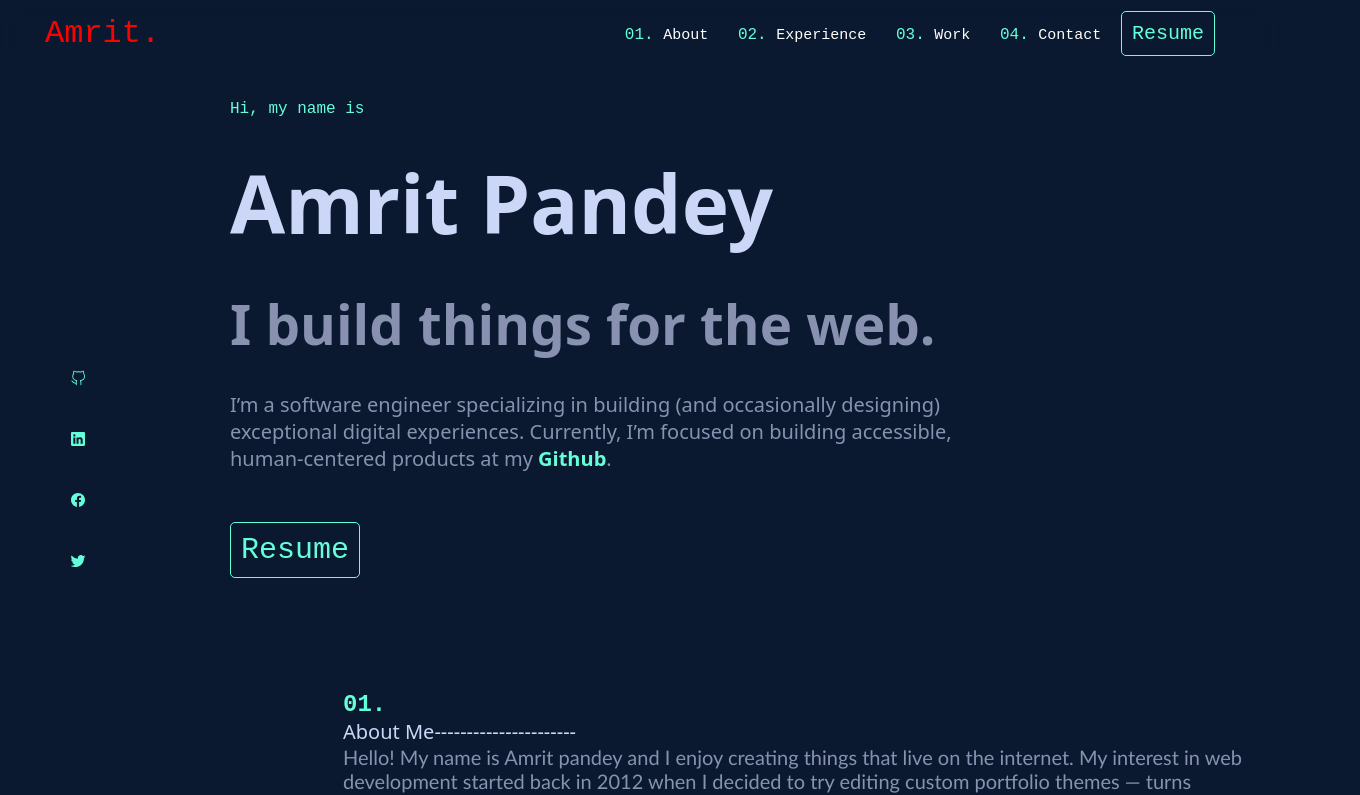
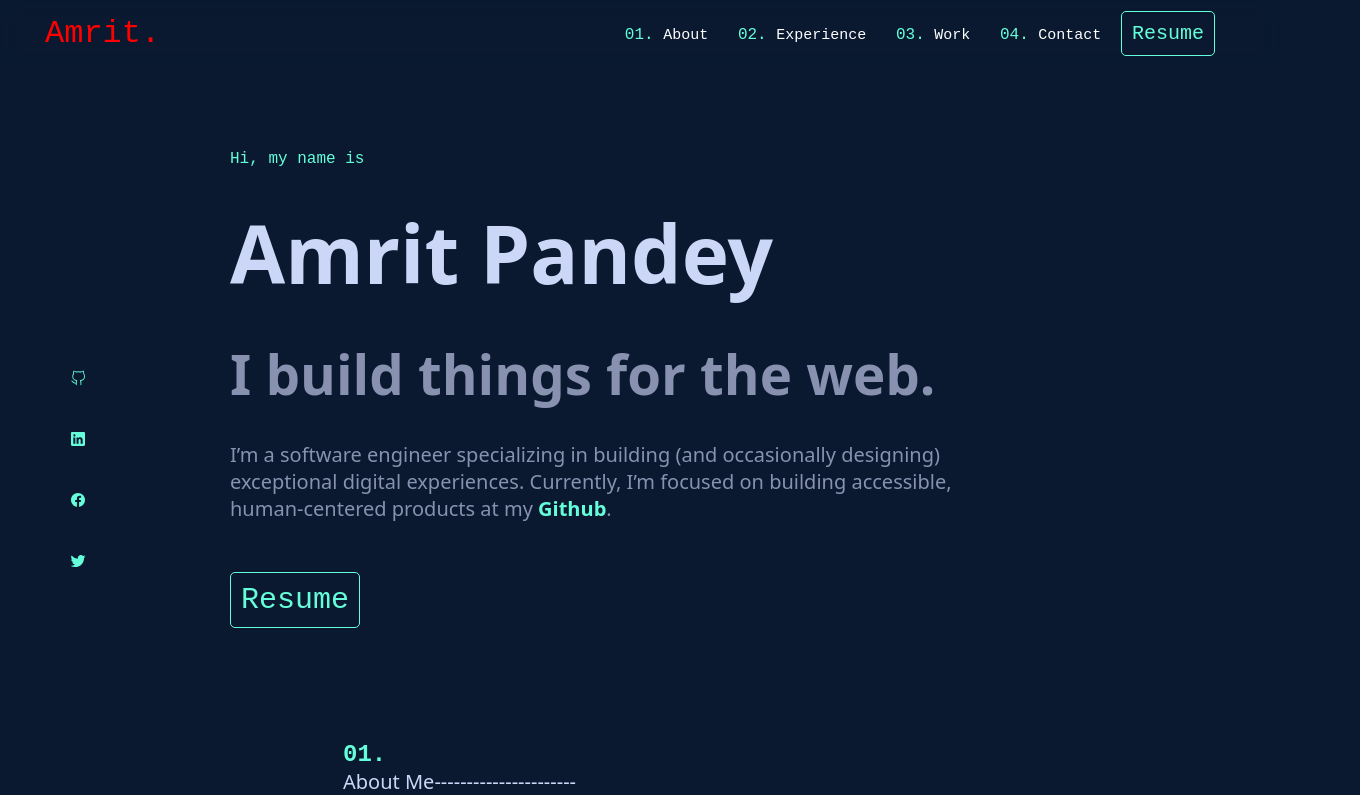
Before and after one commit to amripandey/Amrit-Portfolioweb, a Next.js app: page / in a window 1280 px wide. Shown: the top 795 px of the page, 1360 px wide, since content can reach past the window. Built offline with nearby package versions, Linux system fonts and the light colour scheme.

Commit message:
change some styles

```diff
--- a/components/Header.js
+++ b/components/Header.js
@@ -1,11 +1,12 @@
 import styles from '<import>/styles/Home.module.css'
+import Link from 'next/link'
 
 export default function Header() {
     return (
         <header className={styles.nav}>
                 <div className={styles.logo}>Amrit.</div>
                 <ul>
-                <li>01. <a href="#About">About</a> </li>
+                <li>01. <Link href="#About">About</Link> </li>
                 <li>02. <a href="#Experience">Experience</a> </li>
                 <li>03. <a href="#Work">Work</a> </li>
                 <li>04. <a href="#Contact">Contact</a> </li>
--- a/components/Section.js
+++ b/components/Section.js
@@ -1,5 +1,6 @@
 import styles from '<import>/styles/Home.module.css'
 import Image from 'next/image'
+import Link from 'next/link'
 
 export default function Section() {
   return (
@@ -10,7 +11,8 @@ export default function Section() {
       <p className={styles.p4element}>I’m a software engineer specializing in building (and occasionally designing) exceptional digital experiences. Currently, I’m focused on  building accessible, human-centered products at my <a href="https://github.com/amripandey" target="_blank">Github</a>.</p>
       <div className={styles.ResumeBox}>Resume</div>
       <div className={styles.About}>
-        <h2>01.<p className={styles.p5element}> About Me----------------------</p></h2>
+
+        <Link href="#About"></Link><h2>01.<p className={styles.p5element}> About Me----------------------</p></h2>
         <p className={styles.p6element}>Hello! My name is Amrit pandey and I enjoy creating things that live on the internet. My interest in web development started back in 2012 when I decided to try editing custom portfolio themes — turns grtting know about web and taught me a lot about HTML & CSS!
           Fast-forward to today, and I’ve had the privilege of working on different types  of open-source projects, and a student-led design studio. My main focus these days is building accessible, inclusive products and digital experiences for a variety of projects.</p>
       </div>
--- a/styles/Home.module.css
+++ b/styles/Home.module.css
@@ -1,5 +1,7 @@
 .grid {
   display: grid;
+  overflow: -moz-hidden-unscrollable;
+  overflow: hidden;
 }
 
 /* top navbar */
@@ -80,6 +82,7 @@ div.Resume {
 }
 
 .p1element {
+  margin-top: 50px;
   margin-bottom: 30px;
   font-size: 16px;
   font-weight: 400;
```
Also changed, not shown: 1 other file (tests, documents, lock files or other folders).
